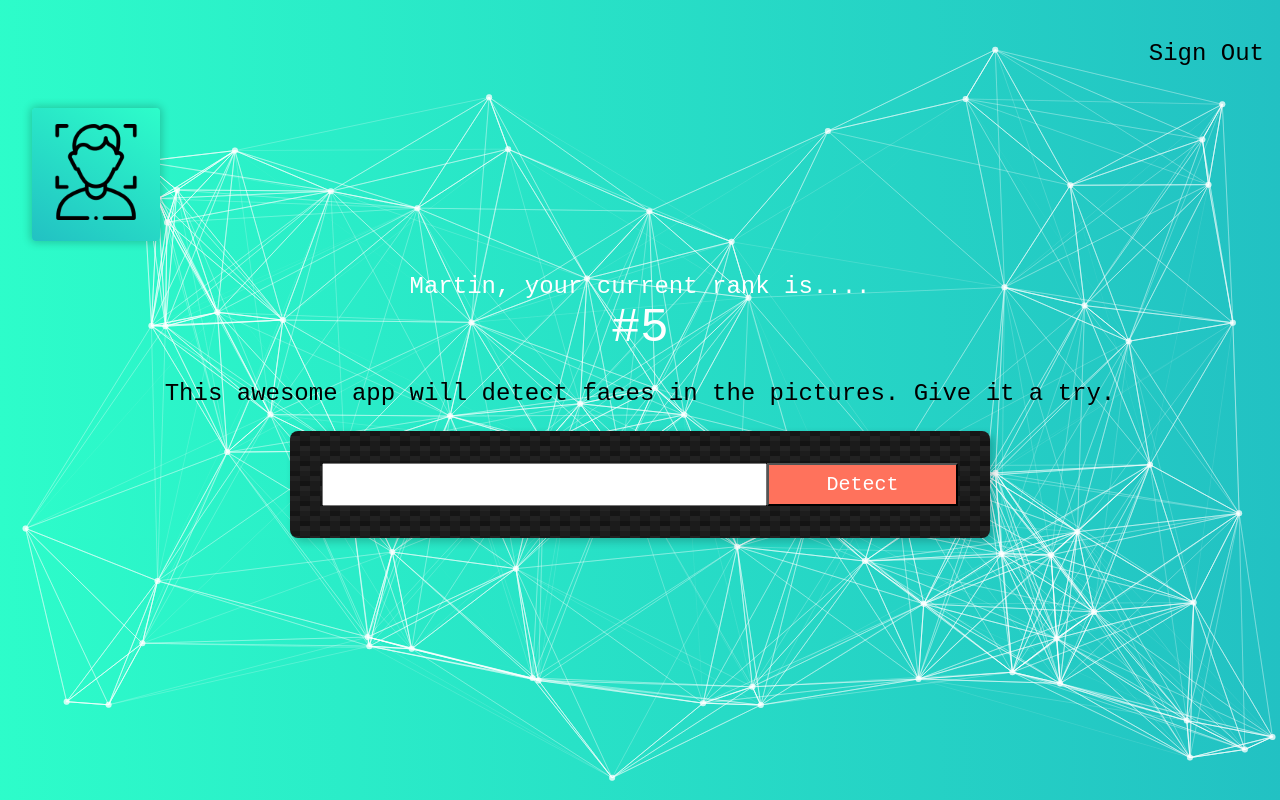
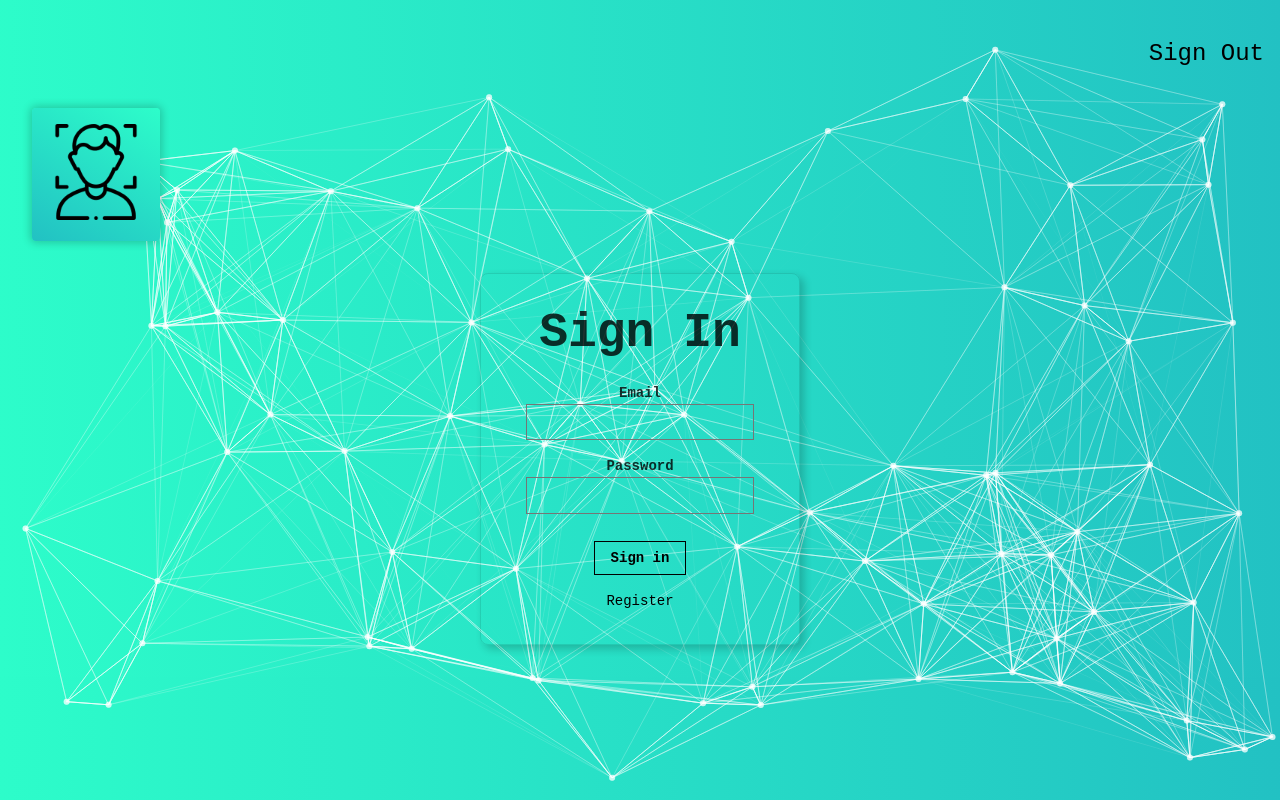
Before and after one commit to 94toman/face-recognition, a React (Create React App) app: page / in a window 1280 px wide. Built offline with nearby package versions, Linux system fonts and the light colour scheme; what clarifai would draw is missing.

Commit message:
login form created but not working fully yet

```diff
--- a/src/App.js
+++ b/src/App.js
@@ -1,6 +1,7 @@
 import React, { Component } from 'react';
 import './App.css';
 import Navigation from './components/Navigation/Navigation';
+import Signin from './components/Signin/Signin';
 import Logo from './components/Logo/Logo';
 import Rank from './components/Rank/Rank';
 import ImageLinkForm from './components/ImageLinkForm/ImageLinkForm';
@@ -21,7 +22,8 @@
     this.state = {
       input: '',
       imageUrl: '',
-      box: {}
+      box: {},
+      route: 'signin'
     }
   }
 
@@ -56,6 +58,10 @@
          .catch(err => console.log(err))
   }
 
+  onRouteChange = () => {
+    this.setState({route: 'home'});
+  }
+
   render() {
     return (
       <div className="App">
@@ -66,6 +72,9 @@
 
         <Navigation />
         <Logo />
+        { this.state.route === 'signin'
+        ? <Signin onRouteChange={this.onRouteChange}/>
+        : <div>
             <Rank />
             <ImageLinkForm
               onInputChange={this.onInputChange}
@@ -73,6 +82,8 @@
             />
 
             <FaceRecognition box={this.state.box} imageUrl={this.state.imageUrl}/>
+          </div>
+        }
       </div>
     );
   }
--- /dev/null
+++ b/src/components/Signin/Signin.js
@@ -0,0 +1,35 @@
+import React from "react";
+
+const Signin = ( { onRouteChange } ) =>{
+    return (
+        <article className="br3 ba b--black-10 mv4 w-150 w-50-m w-25-l mw10 shadow-5 center">
+            <main className="pa4 black-80">
+                <form className="measure">
+                    <fieldset id="sign_up" className="ba b--transparent ph0 mh0">
+                        <legend className="f1 fw6 ph0 mh0">Sign In</legend>
+                        <div className="mt3">
+                            <label className="db fw6 lh-copy f6" for="email-address">Email</label>
+                            <input className="pa2 input-reset ba bg-transparent hover-bg-black hover-white w-100" type="email" name="email-address"  id="email-address"/>
+                        </div>
+                        <div className="mv3">
+                            <label className="db fw6 lh-copy f6" for="password">Password</label>
+                            <input className="b pa2 input-reset ba bg-transparent hover-bg-black hover-white w-100" type="password" name="password"  id="password"/>
+                        </div>
+                    </fieldset>
+                    <div className="">
+                        <input className="b ph3 pv2 input-reset ba b--black bg-transparent grow pointer f6 dib"
+                            type="submit"
+                            value="Sign in"
+                            onClick={ onRouteChange }
+                        />
+                    </div>
+                    <div className="lh-copy mt3">
+                    <a href="#0" className="f6 link dim black db">Register</a>
+                    </div>
+                </form>
+            </main>
+        </article>
+    )
+}
+
+export default Signin;
```
Lines whose indentation alone changed are shown as unchanged.
